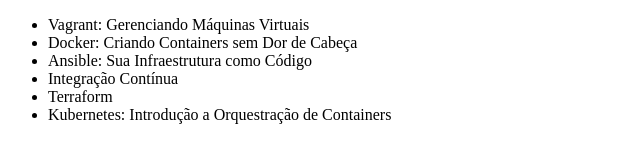
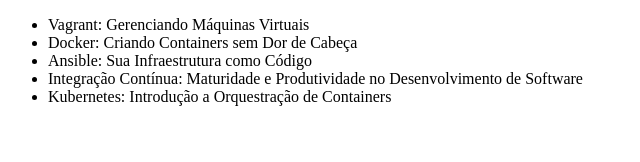
Before and after one commit to andrewards/alura-git, a plain HTML site: page index.html in a window 1280 px wide. Shown: the whole page, without its empty margins (0-640 px from the left). Drawn offline with Linux system fonts and the light colour scheme.

Commit message:
Adicionando subtítulo ao curso de Integração Contínua e deletando Terraform

```diff
--- a/index.html
+++ b/index.html
@@ -11,8 +11,7 @@
         <li>Vagrant: Gerenciando Máquinas Virtuais</li>
         <li>Docker: Criando Containers sem Dor de Cabeça</li>
         <li>Ansible: Sua Infraestrutura como Código</li>
-        <li>Integração Contínua</li>
-        <li>Terraform</li>
+        <li>Integração Contínua: Maturidade e Produtividade no Desenvolvimento de Software</li>
         <li>Kubernetes: Introdução a Orquestração de Containers</li>
     </ul>
 </body>
```
